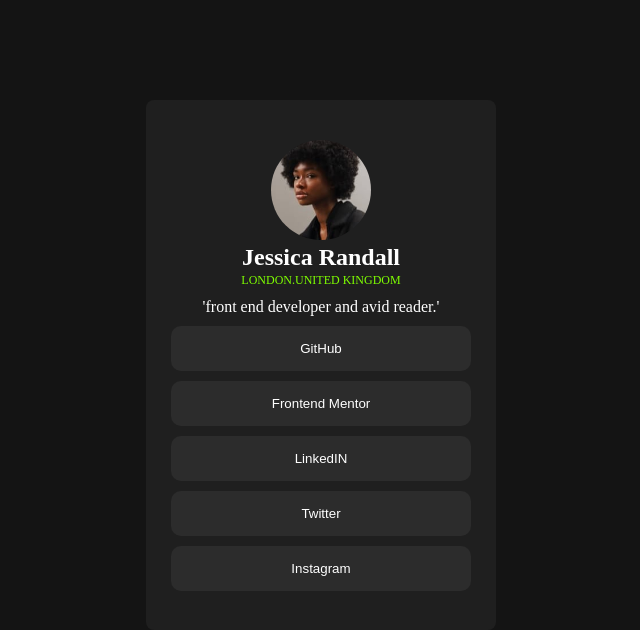
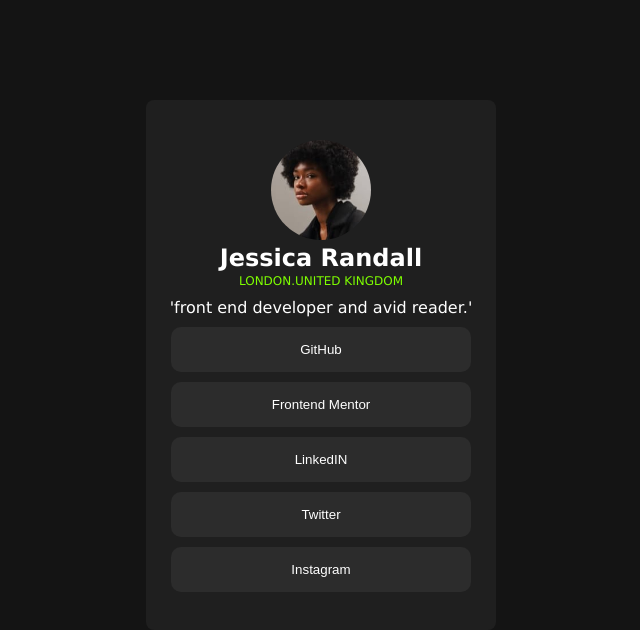
Before and after one commit to Parsa-Zolfaghari/profile_web, a plain HTML site: page index.html in a window 1280 px wide. Shown: the whole page, without its empty margins (319-959 px from the left). Drawn offline with Linux system fonts and the light colour scheme.

Commit message:
added font

```diff
--- a/style.css
+++ b/style.css
@@ -6,6 +6,7 @@
 body{
     background-color: #141414;
     text-align: center;
+    font-family: 'Lucida Sans', 'Lucida Sans Regular', 'Lucida Grande', 'Lucida Sans Unicode', Geneva, Verdana, sans-s;
 }
 .header{
     margin-top: 100px;
```
